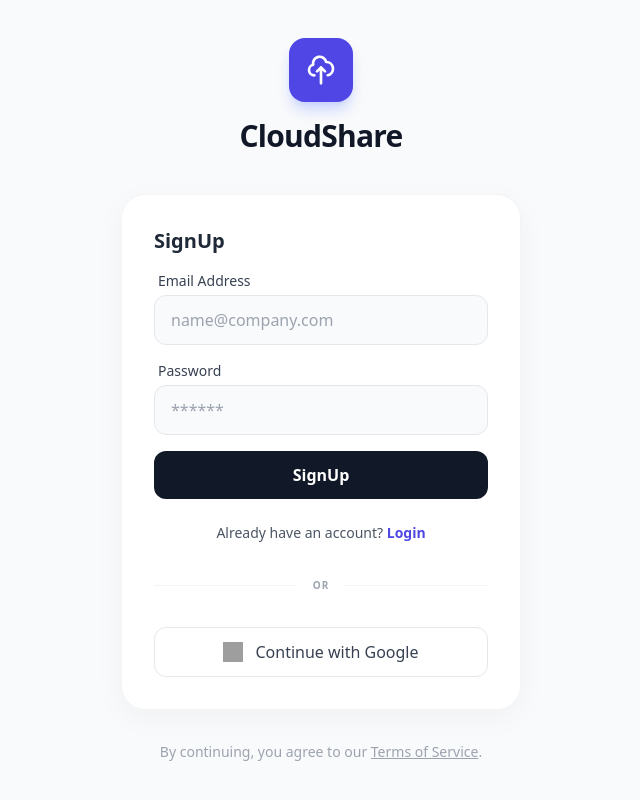
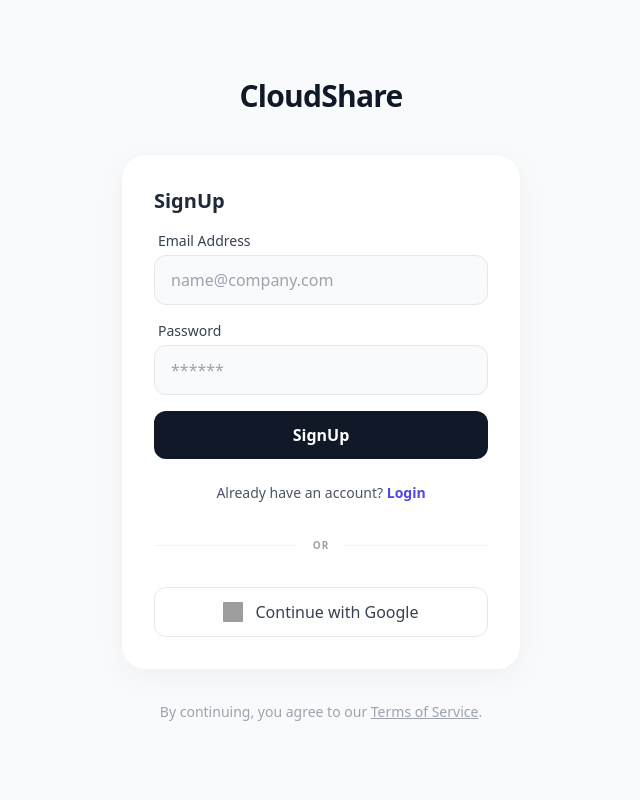
Before and after one commit to AshiqCode/User-Managment, a React (Create React App) app: page / in a window 1280 px wide. Shown: the whole page, without its empty margins (319-959 px from the left). Built offline with nearby package versions, Linux system fonts and the light colour scheme; grey boxes are pictures that could not be loaded.

Commit message:
removed logo from auth

```diff
--- a/src/Pages/Auth.js
+++ b/src/Pages/Auth.js
@@ -34,11 +34,11 @@ export default function Auth() {
                 {/* Branding / Logo Area */}
 
                 <div className="text-center mb-10">
-                    <div className="inline-flex items-center justify-center w-16 h-16 bg-indigo-600 rounded-2xl shadow-lg shadow-indigo-200 mb-4">
+                    {/* <div className="inline-flex items-center justify-center w-16 h-16 bg-indigo-600 rounded-2xl shadow-lg shadow-indigo-200 mb-4">
                         <svg className="w-8 h-8 text-white" fill="none" stroke="currentColor" viewBox="0 0 24 24">
                             <path strokeLinecap="round" strokeLinejoin="round" strokeWidth="2" d="M7 16a4 4 0 01-.88-7.903A5 5 0 1115.9 6L16 6a5 5 0 011 9.9M15 13l-3-3m0 0l-3 3m3-3v12" />
                         </svg>
-                    </div>
+                    </div> */}
                     <h1 className="text-3xl font-extrabold text-gray-900 tracking-tight">CloudShare</h1>
                     {/* <p className="text-gray-500 mt-2">Secure file sharing made simple</p> */}
                 </div>
--- a/src/Pages/AuthEmail.js
+++ b/src/Pages/AuthEmail.js
@@ -67,7 +67,6 @@ export default function AuthEmail() {
                             required
                         />
                     </div>
-
                     <button
                         type="submit"
                         className="w-full bg-gray-900 hover:bg-black text-white font-semibold py-3 rounded-xl transition-all duration-200 transform active:scale-[0.98] disabled:opacity-70"
```
